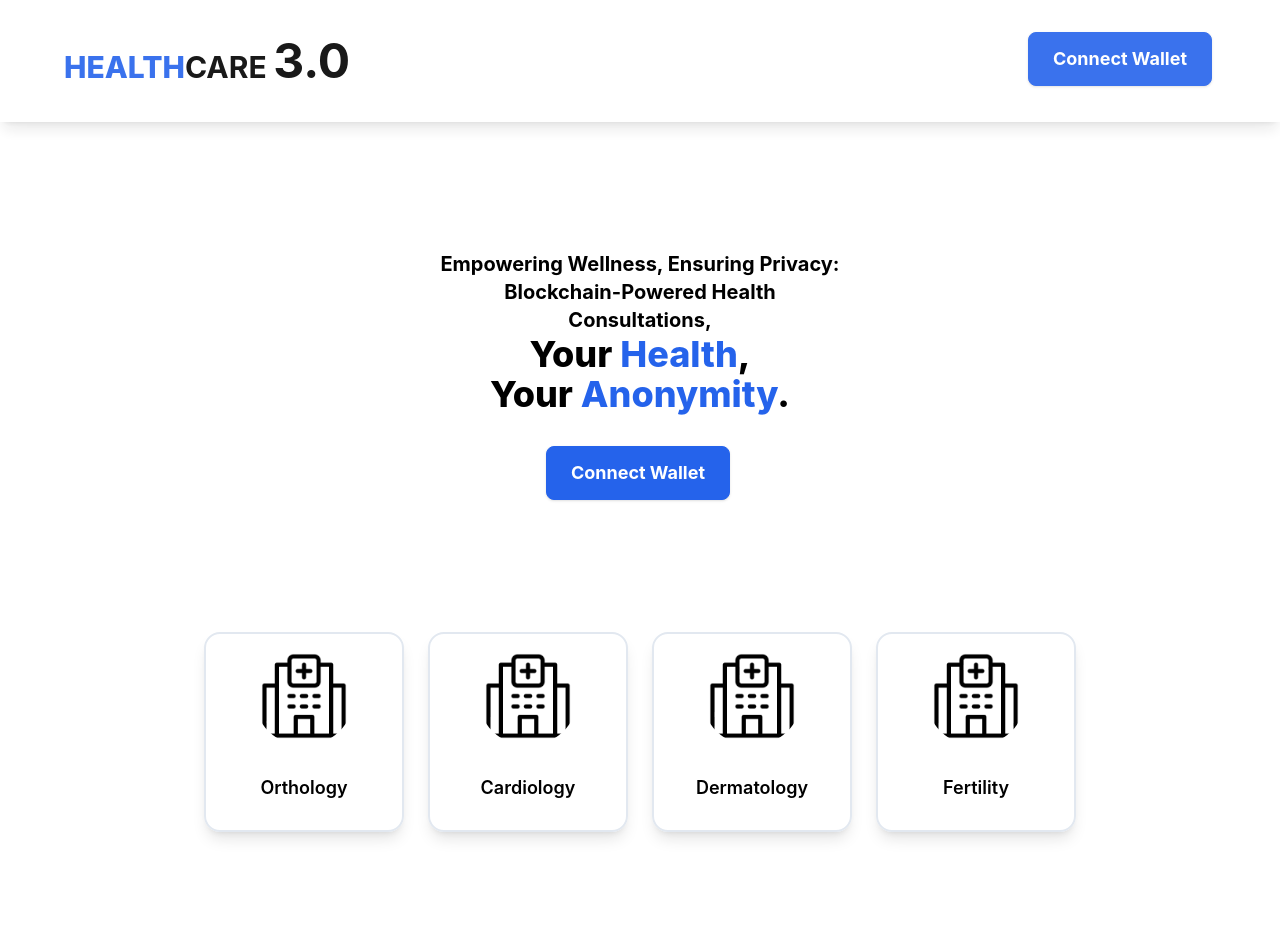
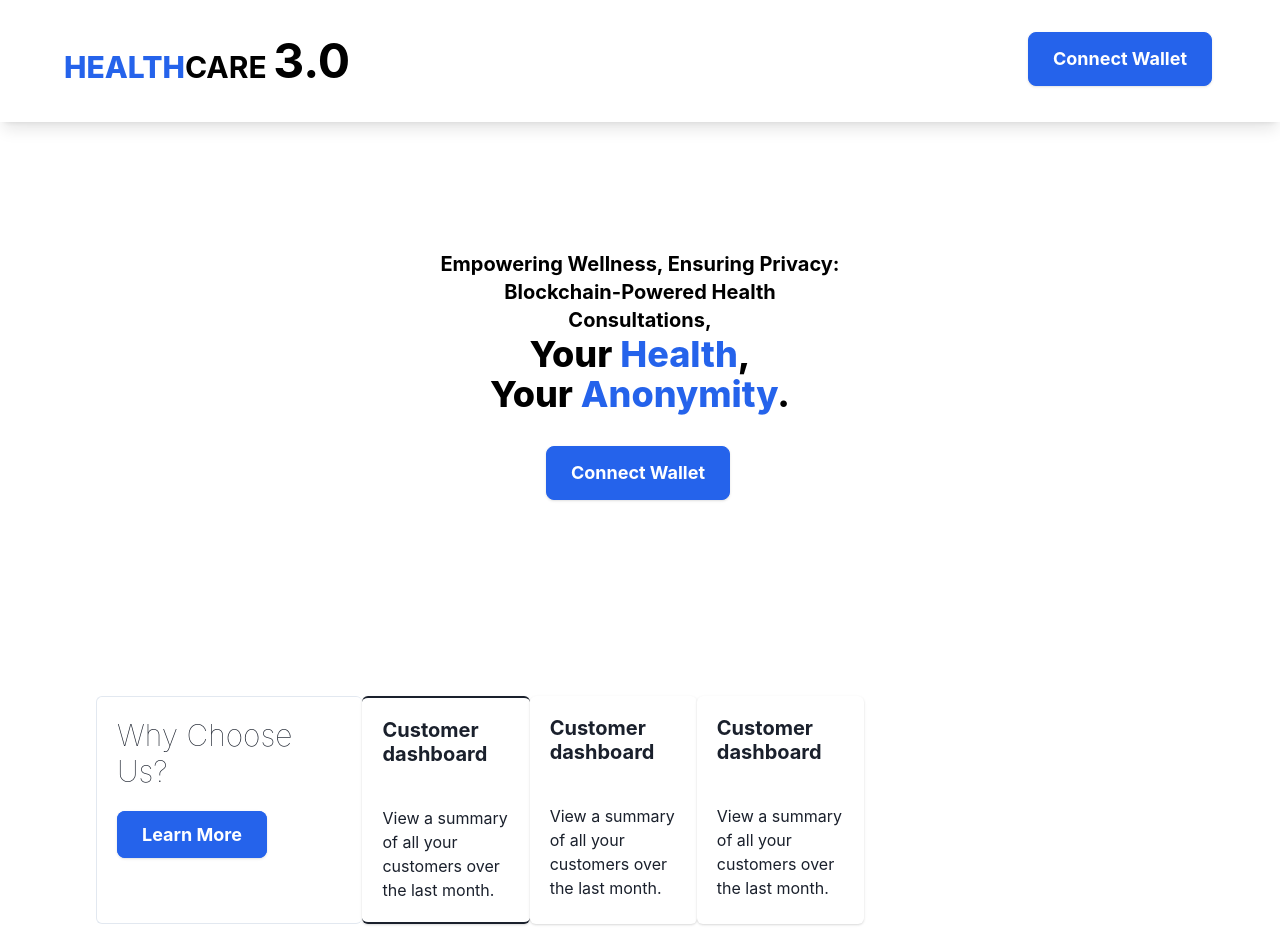
Before and after one commit to kmtGryffindor20/Healthcare_3.0, a React (Vite) app: page / in a window 1280 px wide. Shown: the top 952 px of the page. Before the commit the page ends 852 px from the top, so only its background shows below. Built offline with nearby package versions, Linux system fonts and the light colour scheme.

Commit message:
in process

```diff
--- a/src/App.jsx
+++ b/src/App.jsx
@@ -10,12 +10,14 @@ function App() {
 
   return (
     <>
+    <ChakraProvider>
       <Router>
         <Navbar />
         <Routes>
           <Route path="/" element={<Home/>}/>
         </Routes>
       </Router>
+    </ChakraProvider>
     </>
   )
 }
--- a/src/Pages/Home.jsx
+++ b/src/Pages/Home.jsx
@@ -1,10 +1,12 @@
 import Card from "../components/Card";
 import EntryCarousal from "../components/EntryCarousal";
+import WhyChoose from "../components/WhyChoose";
 
 export default function Home() {
     return (
         <div className="text-black flex flex-col justify-center">
             <EntryCarousal />
+            <WhyChoose/>
             <div className="w-full flex justify-center">
                 <Card name={"Orthology"}/>
                 <Card name={"Cardiology"}/>
--- a/src/components/Navbar.jsx
+++ b/src/components/Navbar.jsx
@@ -3,8 +3,8 @@ import { ChakraProvider } from '@chakra-ui/react'
 export default function Navbar() {
     return (
         <ChakraProvider>
-        <div className="sticky top-0 z-10 font-sans opacity-90">
-            <nav className="bg-white shadow-lg py-8 flex justify-between px-16 items-center">
+        <div className="sticky top-0 z-10 font-sans bg-transparent">
+            <nav className="shadow-lg py-8 flex justify-between px-16 items-center">
                 <h3 className="text-blue-600 font-extrabold text-3xl">
                     HEALTH<span className="text-black font-bold">CARE</span> <span className="text-black font-bold text-5xl">3.0</span>
                 </h3>
--- /dev/null
+++ b/src/components/WhyChoose.jsx
@@ -0,0 +1,55 @@
+import { Button, Heading, Image, Stack, Text } from '@chakra-ui/react';
+import {Card, CardBody, CardFooter, CardHeader} from '@chakra-ui/react';
+
+
+
+export default function WhyChoose() {
+
+    return (
+        <>
+        <div className='w-3/4 px-24 flex py-16 justify-evenly'>
+        <Card
+  direction={{ base: 'column', sm: 'row' }}
+  overflow='hidden'
+  variant='outline'
+  borderRight={0}
+  width='100%'
+>
+
+        <CardBody>
+                <Heading size='lg' fontWeight={16} marginBottom={8}>Why Choose Us?</Heading>
+                <a className='btn'>
+                    Learn More
+                </a>
+        </CardBody>
+    </Card>
+    <div className='grid grid-cols-1 md:grid-cols-2 lg:grid-cols-3 gap-0'>
+    <Card border='2px solid' borderColor='black.200' borderRight={0} borderLeft={0}>
+        <CardHeader>
+        <Heading size='md'> Customer dashboard</Heading>
+        </CardHeader>
+        <CardBody>
+        <Text>View a summary of all your customers over the last month.</Text>
+        </CardBody>
+    </Card>
+    <Card>
+        <CardHeader>
+        <Heading size='md'> Customer dashboard</Heading>
+        </CardHeader>
+        <CardBody>
+        <Text>View a summary of all your customers over the last month.</Text>
+        </CardBody>
+    </Card>
+    <Card>
+        <CardHeader>
+        <Heading size='md'> Customer dashboard</Heading>
+        </CardHeader>
+        <CardBody>
+        <Text>View a summary of all your customers over the last month.</Text>
+        </CardBody>
+    </Card>
+    </div>
+        </div>
+        </>
+    );
+}
```
